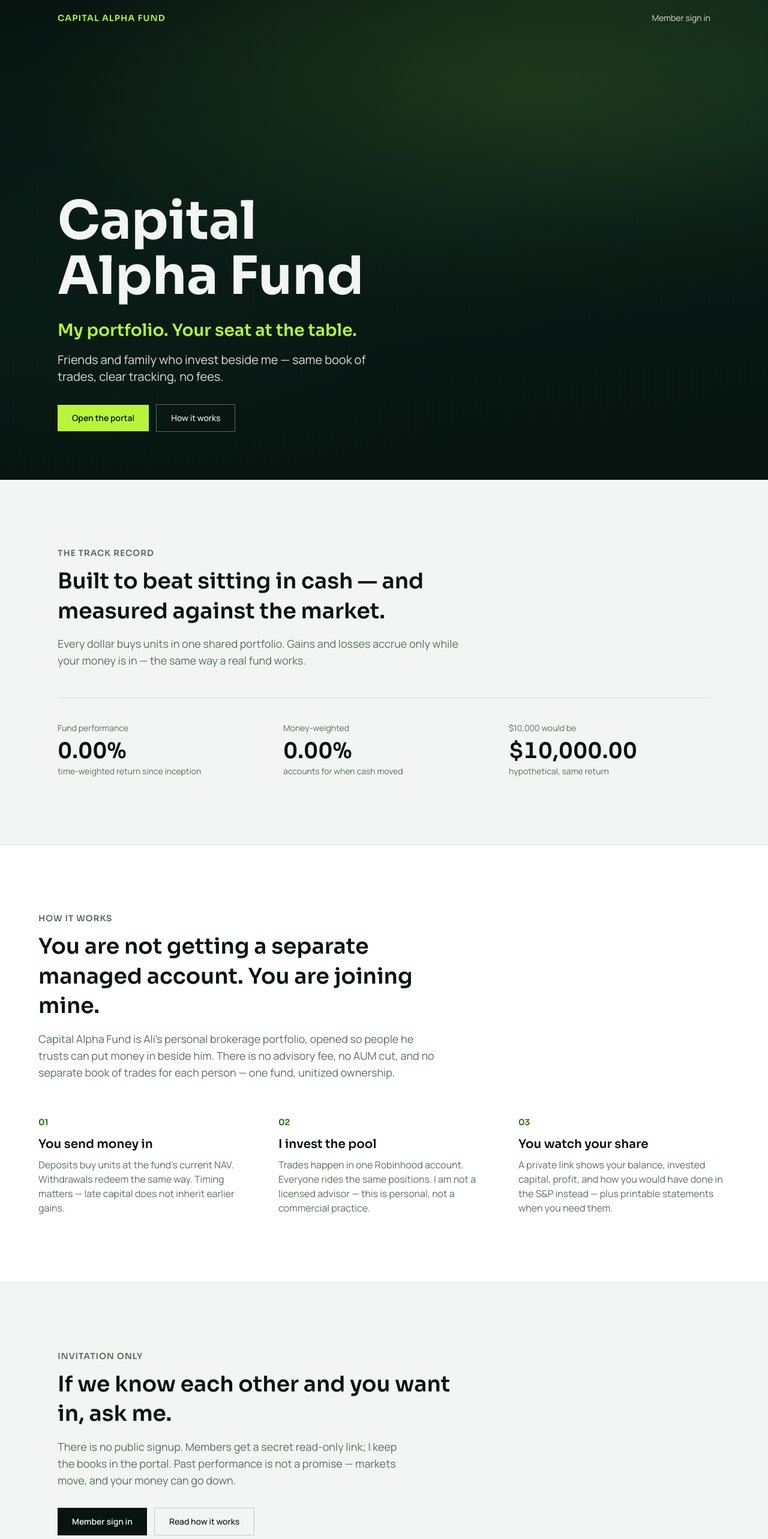
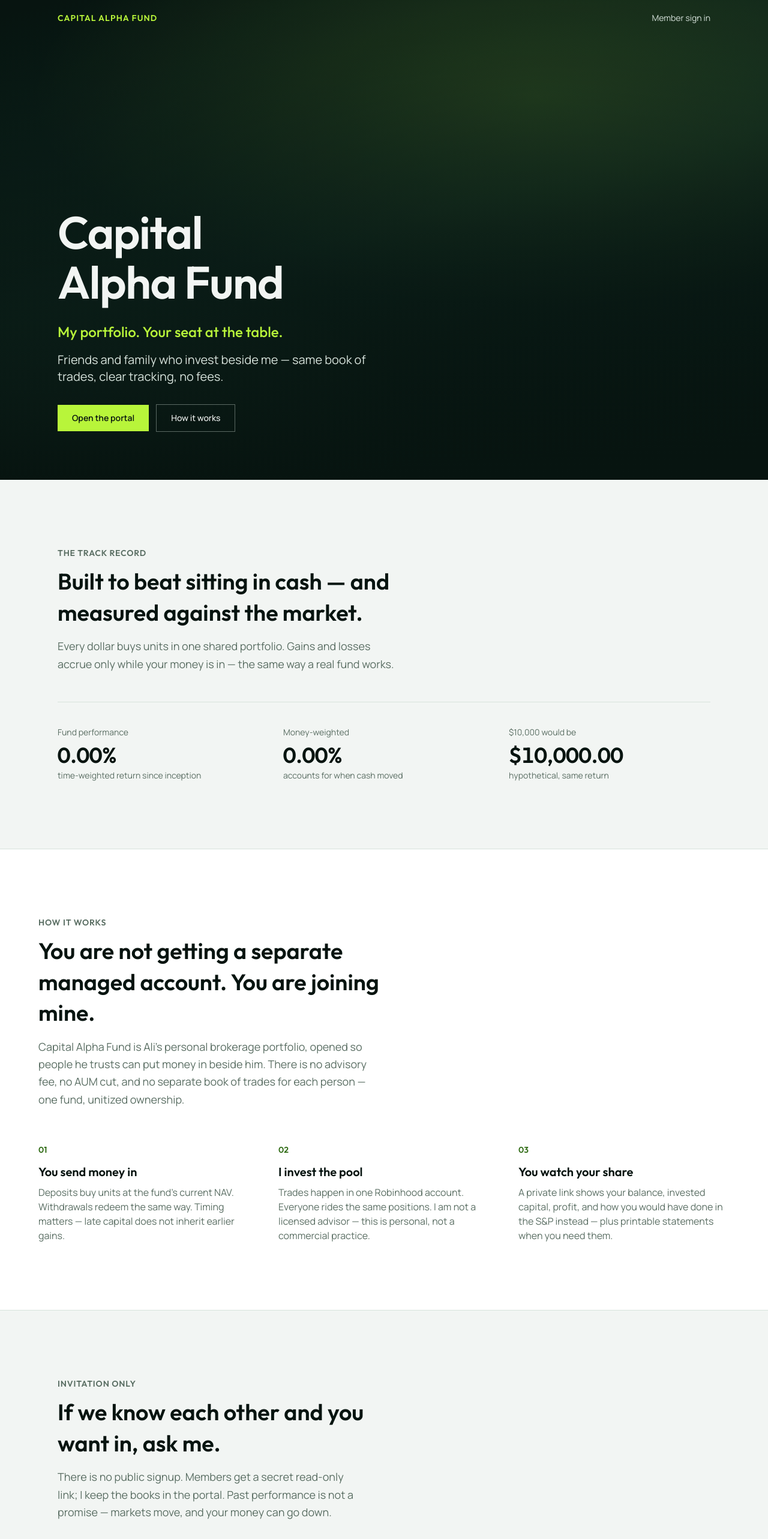
Before and after one commit to thisisalimirza/assetmanager, a Next.js app: page / in a window 1280 px wide. Shown: the top 2566 px of the page at 60% size. Built offline with nearby package versions, Linux system fonts and the light colour scheme; no server answers; the database is empty.

Commit message:
Switch marketing display font to Outfit for easier reading
Outfit has normal letter proportions (unlike Syne/Sora at display
sizes). Also shorten headline measure and soften weights.

Co-authored-by: Ali Mirza <thisisalimirza@users.noreply.github.com>

```diff
--- a/src/app/globals.css
+++ b/src/app/globals.css
@@ -19,7 +19,7 @@
   --color-background: var(--background);
   --color-foreground: var(--foreground);
   --font-sans: var(--font-manrope);
-  --font-display: var(--font-sora);
+  --font-display: var(--font-outfit);
   --font-mono: var(--font-geist-mono);
 }
 
@@ -37,7 +37,7 @@ body {
 }
 
 .font-display {
-  font-family: var(--font-sora), var(--font-manrope), ui-sans-serif, sans-serif;
+  font-family: var(--font-outfit), var(--font-manrope), ui-sans-serif, sans-serif;
 }
 
 /* --- Marketing motion --- */
--- a/src/app/layout.tsx
+++ b/src/app/layout.tsx
@@ -1,9 +1,9 @@
 import type { Metadata } from "next";
-import { Geist_Mono, Manrope, Sora } from "next/font/google";
+import { Geist_Mono, Manrope, Outfit } from "next/font/google";
 import "./globals.css";
 
-const sora = Sora({
-  variable: "--font-sora",
+const outfit = Outfit({
+  variable: "--font-outfit",
   subsets: ["latin"],
   weight: ["400", "500", "600", "700"],
 });
@@ -37,7 +37,7 @@ export default function RootLayout({
   return (
     <html
       lang="en"
-      className={`${sora.variable} ${manrope.variable} ${geistMono.variable} h-full antialiased`}
+      className={`${outfit.variable} ${manrope.variable} ${geistMono.variable} h-full antialiased`}
     >
       <body className="min-h-full bg-zinc-50 text-zinc-900 dark:bg-zinc-950 dark:text-zinc-100">
         {children}
--- a/src/app/page.tsx
+++ b/src/app/page.tsx
@@ -53,12 +53,12 @@ export default async function MarketingPage() {
         </header>
 
         <div className="relative z-10 mx-auto flex w-full max-w-6xl flex-1 flex-col justify-center px-5 pb-12 pt-8 sm:justify-end sm:px-8 sm:pb-20 sm:pt-24">
-          <p className="marketing-rise font-display text-[clamp(2.35rem,7vw,5.5rem)] font-bold leading-[1.05]">
+          <p className="marketing-rise font-display text-[clamp(2.25rem,6.5vw,4.75rem)] font-semibold leading-[1.1] tracking-[-0.02em]">
             Capital
             <br />
             Alpha Fund
           </p>
-          <h1 className="marketing-rise marketing-rise-delay-1 mt-5 max-w-xl font-display text-xl font-semibold text-[#b8f53a] sm:mt-6 sm:text-[1.75rem] sm:leading-snug">
+          <h1 className="marketing-rise marketing-rise-delay-1 mt-5 max-w-md font-display text-xl font-medium leading-snug text-[#b8f53a] sm:mt-6 sm:text-2xl">
             My portfolio. Your seat at the table.
           </h1>
           <p className="marketing-rise marketing-rise-delay-2 mt-3 max-w-xl text-base text-[#d7e3dc] sm:mt-4 sm:text-xl">
@@ -87,10 +87,10 @@ export default async function MarketingPage() {
         <p className="font-display text-sm font-semibold tracking-[0.06em] uppercase text-[var(--caf-mute)]">
           The track record
         </p>
-        <h2 className="mt-3 max-w-2xl font-display text-3xl font-semibold leading-snug sm:text-4xl">
+        <h2 className="mt-3 max-w-xl font-display text-3xl font-semibold leading-snug sm:text-[2.35rem]">
           Built to beat sitting in cash — and measured against the market.
         </h2>
-        <p className="mt-4 max-w-2xl text-lg text-[var(--caf-mute)]">
+        <p className="mt-4 max-w-xl text-lg leading-relaxed text-[var(--caf-mute)]">
           Every dollar buys units in one shared portfolio. Gains and losses
           accrue only while your money is in — the same way a real fund works.
           {fund.asOf ? ` Figures as of ${formatDate(fund.asOf)}.` : ""}
@@ -157,10 +157,10 @@ export default async function MarketingPage() {
           <p className="font-display text-sm font-semibold tracking-[0.06em] uppercase text-[var(--caf-mute)]">
             How it works
           </p>
-          <h2 className="mt-3 max-w-2xl font-display text-3xl font-semibold leading-snug sm:text-4xl">
+          <h2 className="mt-3 max-w-xl font-display text-3xl font-semibold leading-snug sm:text-[2.35rem]">
             You are not getting a separate managed account. You are joining mine.
           </h2>
-          <p className="mt-4 max-w-2xl text-lg text-[var(--caf-mute)]">
+          <p className="mt-4 max-w-xl text-lg leading-relaxed text-[var(--caf-mute)]">
             Capital Alpha Fund is Ali&apos;s personal brokerage portfolio, opened
             so people he trusts can put money in beside him. There is no
             advisory fee, no AUM cut, and no separate book of trades for each
@@ -216,10 +216,10 @@ export default async function MarketingPage() {
         <p className="font-display text-sm font-semibold tracking-[0.06em] uppercase text-[var(--caf-mute)]">
           Invitation only
         </p>
-        <h2 className="mt-3 max-w-2xl font-display text-3xl font-semibold leading-snug sm:text-4xl">
+        <h2 className="mt-3 max-w-xl font-display text-3xl font-semibold leading-snug sm:text-[2.35rem]">
           If we know each other and you want in, ask me.
         </h2>
-        <p className="mt-4 max-w-xl text-lg text-[var(--caf-mute)]">
+        <p className="mt-4 max-w-lg text-lg leading-relaxed text-[var(--caf-mute)]">
           There is no public signup. Members get a secret read-only link; I keep
           the books in the portal. Past performance is not a promise — markets
           move, and your money can go down.
```
